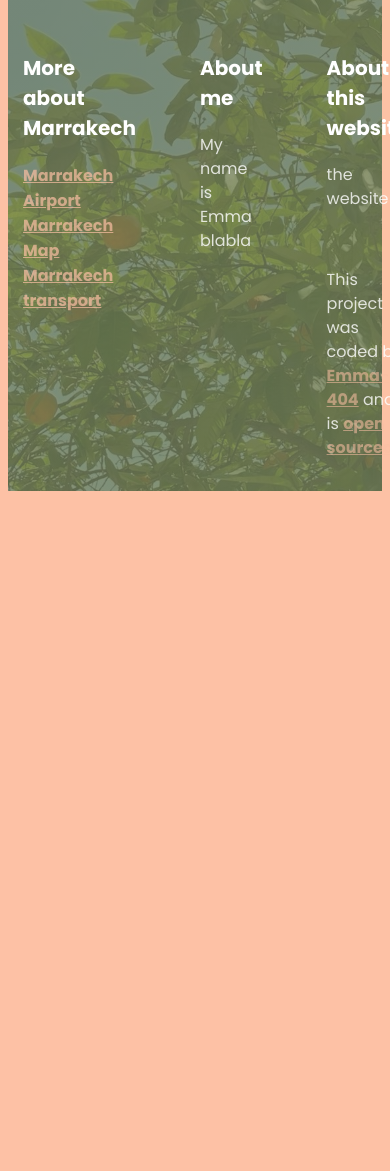
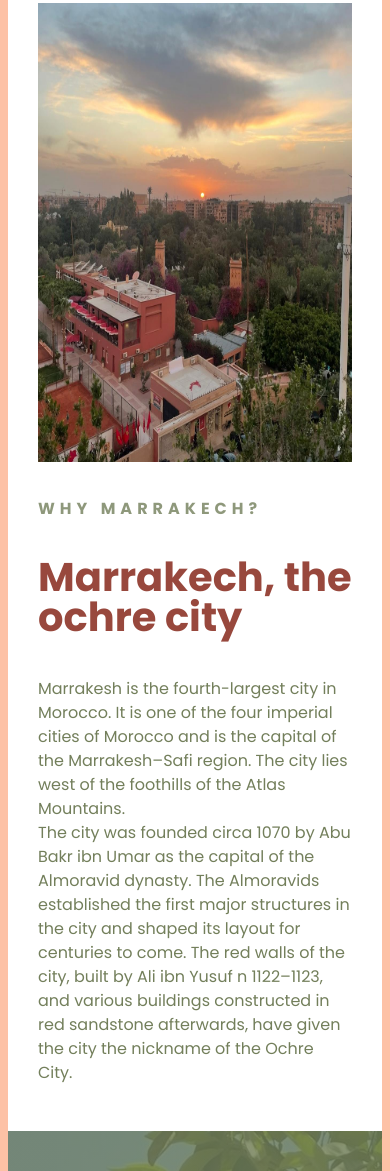
Before and after one commit to Emma-404/responsive-maroc, a plain HTML site: page index.html in a window 390 px wide. Shown: the part 455-1626 px from the top of the page. Before the commit the page ends 954 px from the top, so only its background shows below. Drawn offline with Linux system fonts and the light colour scheme.

Commit message:
Added main section
Added h2 h3 and p
+CSS
+grid responsive

```diff
--- a/index.html
+++ b/index.html
@@ -25,8 +25,39 @@
         <a href="#more">See more</a>
       </header>
 
+      <main>
+        <section class="grid grid-2-columns">
+          <div>
+            <img
+              src="images/img-sunset.jpeg"
+              alt="Sunset on Marrakech"
+              width="568"
+              height="459.38"
+              class="img-responsive"
+            />
+          </div>
+          <div>
+            <h2>Why Marrakech?</h2>
+            <h3>Marrakech, the ochre city</h3>
+            <p>
+              Marrakesh is the fourth-largest city in Morocco. It is one of the
+              four imperial cities of Morocco and is the capital of the
+              Marrakesh–Safi region. The city lies west of the foothills of the
+              Atlas Mountains.<br />
+              The city was founded circa 1070 by Abu Bakr ibn Umar as the
+              capital of the Almoravid dynasty. The Almoravids established the
+              first major structures in the city and shaped its layout for
+              centuries to come. The red walls of the city, built by Ali ibn
+              Yusuf n 1122–1123, and various buildings constructed in red
+              sandstone afterwards, have given the city the nickname of the
+              Ochre City.
+            </p>
+          </div>
+        </section>
+      </main>
+
       <footer>
-        <section class="grid">
+        <section class="grid grid-3-columns-footer">
           <div>
             <h3>More about Marrakech</h3>
             <ul>
--- a/src/styles.css
+++ b/src/styles.css
@@ -10,13 +10,26 @@ body {
 
 .grid {
   display: grid;
-  grid-template-columns: 1fr 2fr 2fr;
   grid-gap: 64px;
 }
 
+.img-responsive {
+  max-width: 100%;
+}
+
+.grid-2-columns {
+  display: grid;
+  grid-template-columns: 1fr 1fr;
+}
+
+.grid-3-columns-footer {
+  display: grid;
+  grid-template-columns: 1fr 2fr 2fr;
+}
 section {
   max-width: 1200px;
   margin: 0 auto;
+  padding: 100px 0;
 }
 
 header {
@@ -76,6 +89,36 @@ header a {
   color: #fdc1a5;
 }
 
+main {
+  background-color: white;
+}
+
+main h2 {
+  font-weight: 700;
+  font-size: 16px;
+  line-height: 1;
+  letter-spacing: 5px;
+  color: #737f5b;
+  opacity: 0.8;
+  text-transform: uppercase;
+  margin: 0;
+}
+
+main h3 {
+  font-weight: 700;
+  font-size: 40px;
+  line-height: 1;
+  color: #98483d;
+}
+
+main p {
+  font-style: normal;
+  font-weight: 400;
+  font-size: 16px;
+  line-height: 24px;
+  color: #737f5b;
+}
+
 footer {
   background-image: linear-gradient(
       rgba(115, 127, 91, 0.8),
@@ -85,7 +128,6 @@ footer {
   background-repeat: no-repeat;
   background-size: cover;
   color: white;
-  padding: 100px 0;
 }
 
 footer h3 {
@@ -143,4 +185,13 @@ footer a {
   section {
     padding-left: 15px;
   }
+
+  .grid {
+    grid-template-columns: 1fr;
+    grid-gap: 32px;
+  }
+
+  section {
+    padding: 30px;
+  }
 }
```
Also changed, not shown: images/WhatsApp Image 2025-05-13 at 14.19.56 (4).jpeg (added), images/WhatsApp Image 2025-05-13 at 14.19.57.jpeg (added), images/img-acab.jpeg (added), images/img-archci.jpeg (added), images/img-chat.jpeg (added), images/img-majorelle-maison.jpeg (added), images/img-mosque.jpeg (added), images/img-rue.jpeg (added), images/img-sunset.jpeg (added), 2 other files.
